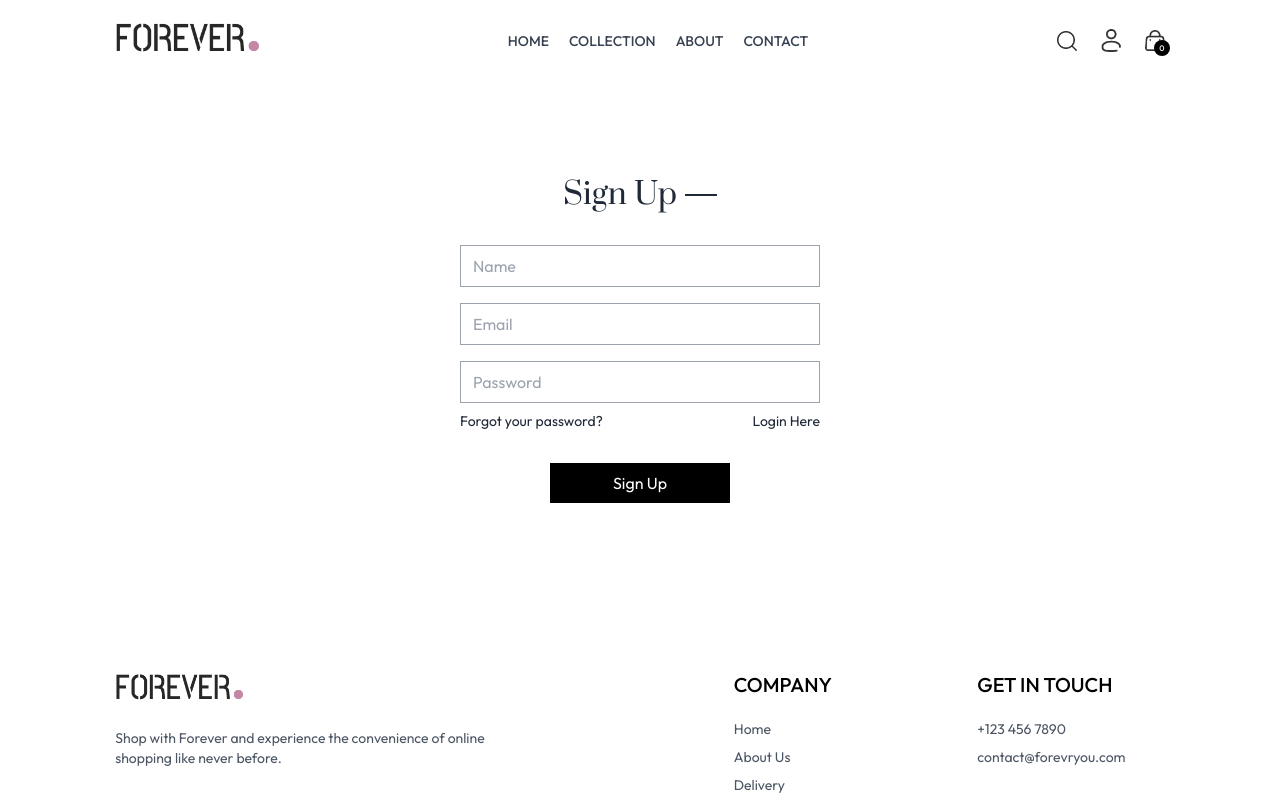
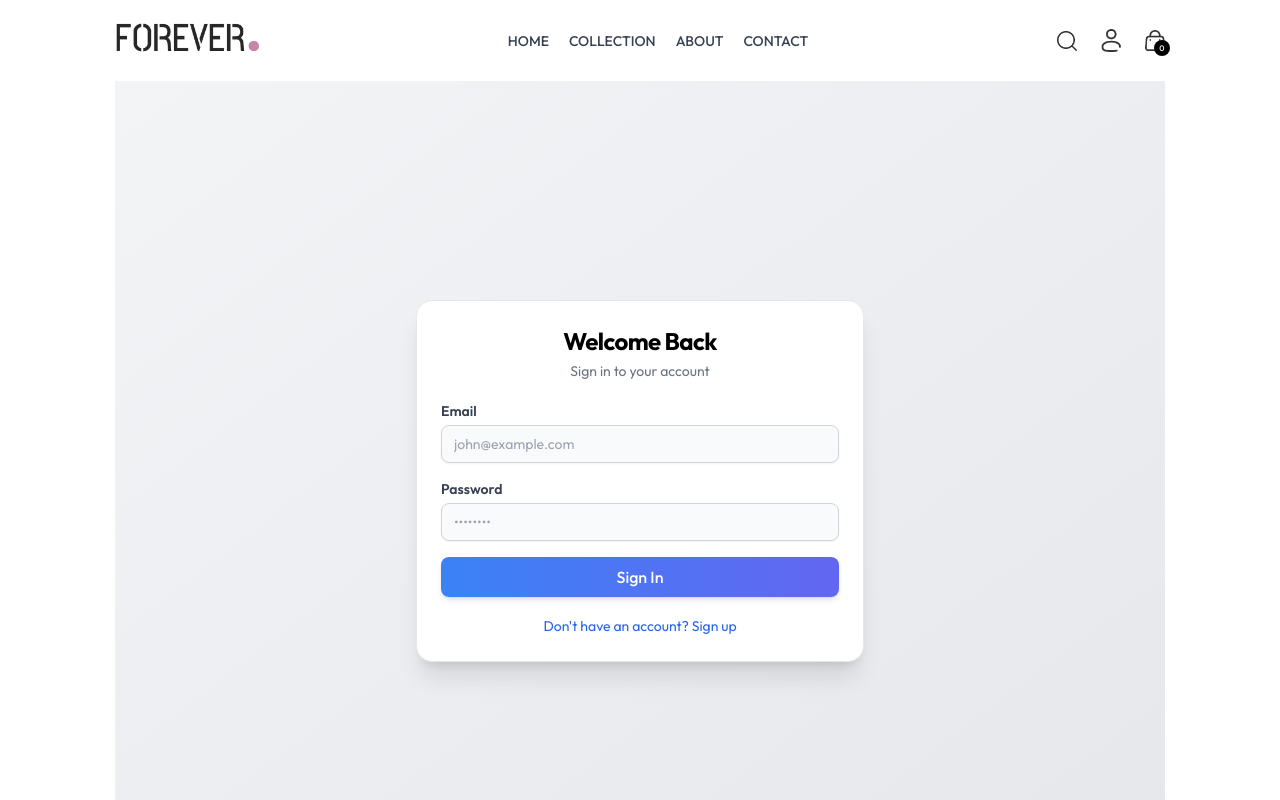
Before and after one commit to Piyush-13090/Forever, a React (Vite) app: page /login in a window 1280 px wide. Shown: the top 800 px of the page. Built offline with nearby package versions, Linux system fonts and the light colour scheme.

Commit message:
Add advanced professional profile card with login/signup UI

```diff
--- a/src/Pages/Login.jsx
+++ b/src/Pages/Login.jsx
@@ -1,135 +1,324 @@
+/* eslint-disable react/prop-types */
 import { useState, useEffect } from "react";
-import { useNavigate } from "react-router-dom";
 
+// ✅ Simple UI components
+const Button = ({ children, className = "", ...props }) => (
+  <button
+    {...props}
+    className={`px-4 py-2 rounded-lg font-medium transition-transform duration-200
+    bg-gradient-to-r from-blue-500 to-indigo-500 text-white shadow-md
+    hover:from-blue-600 hover:to-indigo-600 hover:shadow-lg active:scale-95 ${className}`}
+  >
+    {children}
+  </button>
+);
+
+const Input = ({ className = "", ...props }) => (
+  <input
+    {...props}
+    className={`w-full px-3 py-2 rounded-lg border border-gray-300 bg-gray-50
+    focus:outline-none focus:ring-2 focus:ring-blue-500 focus:border-transparent
+    text-sm shadow-sm transition ${className}`}
+  />
+);
+
+const Card = ({ children, className = "", ...props }) => (
+  <div
+    {...props}
+    className={`bg-white shadow-xl rounded-2xl border border-gray-200 ${className}`}
+  >
+    {children}
+  </div>
+);
+
+const CardHeader = ({ children, className = "" }) => (
+  <div className={`mb-5 ${className}`}>{children}</div>
+);
+const CardTitle = ({ children }) => (
+  <h2 className="text-2xl font-bold tracking-tight">{children}</h2>
+);
+const CardDescription = ({ children }) => (
+  <p className="text-gray-500 text-sm mt-1">{children}</p>
+);
+const CardContent = ({ children }) => <div>{children}</div>;
+
+const Label = ({ htmlFor, children }) => (
+  <label
+    htmlFor={htmlFor}
+    className="text-sm font-semibold block mb-1 text-gray-700"
+  >
+    {children}
+  </label>
+);
+
+// ✅ Main Component
 const Login = () => {
-  const [currentState, setCurrentState] = useState("Sign Up");
   const [isLoggedIn, setIsLoggedIn] = useState(false);
-  const [user, setUser] = useState(null);
-  const [countdown, setCountdown] = useState(3);
-  const [isNewUser, setIsNewUser] = useState(false);
+  const [userProfile, setUserProfile] = useState(null);
+  const [loginForm, setLoginForm] = useState({ email: "", password: "", name: "" });
+  const [isSignUp, setIsSignUp] = useState(false);
+  const [isEditing, setIsEditing] = useState(false);
+  const [editForm, setEditForm] = useState({ name: "", bio: "", location: "" });
 
-  const navigate = useNavigate();
+  useEffect(() => {
+    const savedUser = localStorage.getItem("userProfile");
+    if (savedUser) {
+      const user = JSON.parse(savedUser);
+      setUserProfile(user);
+      setIsLoggedIn(true);
+    }
+  }, []);
 
-  const onSubmitHandler = (e) => {
+  const handleLogin = (e) => {
     e.preventDefault();
+    if (!loginForm.email || !loginForm.password) {
+      alert("Please fill in all fields");
+      return;
+    }
+    if (isSignUp && !loginForm.name) {
+      alert("Please enter your name");
+      return;
+    }
 
-    if (currentState === "Login") {
+    const profile = {
+      email: loginForm.email,
+      name: isSignUp ? loginForm.name : loginForm.email.split("@")[0],
+      bio: "Welcome to my profile!",
+      location: "Earth",
+      joinDate: new Date().toLocaleDateString(),
+    };
+
+    localStorage.setItem("userProfile", JSON.stringify(profile));
+    setUserProfile(profile);
     setIsLoggedIn(true);
-      setUser({ name: "Piyush", email: "test@example.com" });
-      setIsNewUser(false);
-    } else {
-      setIsLoggedIn(true);
-      setUser({ name: "New User", email: "signup@example.com" });
-      setIsNewUser(true);
-      setCountdown(3);
+    setLoginForm({ email: "", password: "", name: "" });
+    alert(isSignUp ? "Account created successfully!" : "Logged in successfully!");
+  };
+
+  const handleLogout = () => {
+    localStorage.removeItem("userProfile");
+    setUserProfile(null);
+    setIsLoggedIn(false);
+    setIsEditing(false);
+    alert("Logged out!");
+  };
+
+  const handleEditProfile = (e) => {
+    e.preventDefault();
+    if (userProfile) {
+      const updatedProfile = {
+        ...userProfile,
+        name: editForm.name || userProfile.name,
+        bio: editForm.bio || userProfile.bio,
+        location: editForm.location || userProfile.location,
+      };
+      localStorage.setItem("userProfile", JSON.stringify(updatedProfile));
+      setUserProfile(updatedProfile);
+      setIsEditing(false);
+      setEditForm({ name: "", bio: "", location: "" });
+      alert("Profile updated!");
     }
   };
 
-  const handleLogout = () => {
-    setIsLoggedIn(false);
-    setUser(null);
-    setCurrentState("Login");
+  const startEditing = () => {
+    if (userProfile) {
+      setEditForm({
+        name: userProfile.name,
+        bio: userProfile.bio || "",
+        location: userProfile.location || "",
+      });
+      setIsEditing(true);
+    }
   };
 
-  // ✅ Countdown for new users -> then redirect to homepage
-  useEffect(() => {
-    if (isLoggedIn && isNewUser) {
-      if (countdown === 0) {
-        navigate("/"); // redirect to homepage
+  // ✅ Profile page after login
+  if (isLoggedIn && userProfile) {
+    return (
+      <div className="min-h-screen flex items-center justify-center bg-gradient-to-br from-gray-50 via-gray-100 to-gray-200 p-6">
+        <Card className="max-w-4xl w-full overflow-hidden p-0">
+          {/* Banner */}
+          <div className="h-40 bg-gradient-to-r from-indigo-500 via-purple-500 to-pink-500 relative">
+            <div className="absolute top-4 right-4">
+              <Button
+                onClick={handleLogout}
+                className="px-5 py-2 rounded-full bg-white text-gray-800 shadow-md hover:shadow-lg hover:bg-gray-100"
+              >
+                Logout
+              </Button>
+            </div>
+          </div>
+
+          {/* Profile Section */}
+          <div className="px-8 pb-8 -mt-16 relative">
+            <div className="flex flex-col sm:flex-row items-center sm:items-end sm:space-x-6">
+              {/* Avatar */}
+              <div className="w-32 h-32 rounded-full bg-gradient-to-r from-blue-500 to-indigo-500 text-white flex items-center justify-center text-4xl font-bold shadow-2xl border-4 border-white">
+                {userProfile.name.charAt(0).toUpperCase()}
+              </div>
+              <div className="mt-4 sm:mt-0 text-center sm:text-left">
+                <h1 className="text-3xl font-bold text-gray-800">{userProfile.name}</h1>
+                <p className="text-gray-500 text-lg">{userProfile.email}</p>
+              </div>
+            </div>
+
+            {/* Profile Info */}
+            <div className="mt-8 grid grid-cols-1 md:grid-cols-3 gap-6">
+              <div className="p-6 rounded-xl bg-gray-50 shadow-inner border">
+                <h3 className="font-semibold text-gray-700 text-sm uppercase">Bio</h3>
+                <p className="mt-2 text-gray-600">{userProfile.bio}</p>
+              </div>
+              <div className="p-6 rounded-xl bg-gray-50 shadow-inner border">
+                <h3 className="font-semibold text-gray-700 text-sm uppercase">Location</h3>
+                <p className="mt-2 text-gray-600">{userProfile.location}</p>
+              </div>
+              <div className="p-6 rounded-xl bg-gray-50 shadow-inner border">
+                <h3 className="font-semibold text-gray-700 text-sm uppercase">Member Since</h3>
+                <p className="mt-2 text-gray-600">{userProfile.joinDate}</p>
+              </div>
+            </div>
+
+            {/* Edit button */}
+            <div className="mt-8 flex justify-center md:justify-end">
+              <Button
+                onClick={startEditing}
+                className="px-6 py-2 rounded-full bg-gradient-to-r from-indigo-500 to-purple-600 shadow-md hover:shadow-lg hover:scale-105 transition"
+              >
+                Edit Profile
+              </Button>
+            </div>
+
+            {/* Edit form */}
+            {isEditing && (
+              <form
+                onSubmit={handleEditProfile}
+                className="mt-8 p-6 bg-white rounded-xl shadow-lg border space-y-5"
+              >
+                <div>
+                  <Label htmlFor="editName">Name</Label>
+                  <Input
+                    id="editName"
+                    value={editForm.name}
+                    onChange={(e) =>
+                      setEditForm((prev) => ({ ...prev, name: e.target.value }))
                     }
-      const timer = setTimeout(() => setCountdown((prev) => prev - 1), 1000);
-      return () => clearTimeout(timer);
+                  />
+                </div>
+                <div>
+                  <Label htmlFor="editBio">Bio</Label>
+                  <Input
+                    id="editBio"
+                    value={editForm.bio}
+                    onChange={(e) =>
+                      setEditForm((prev) => ({ ...prev, bio: e.target.value }))
                     }
-  }, [isLoggedIn, isNewUser, countdown, navigate]);
-
-  // ✅ Show welcome screen for new user
-  if (isLoggedIn && isNewUser) {
-    return (
-      <div className="flex flex-col items-center justify-center min-h-screen text-gray-800">
-        <h1 className="text-2xl font-bold mb-4">
-          🎉 Welcome, {user?.name} 🎉
-        </h1>
-        <p className="text-lg">Redirecting to homepage in {countdown}...</p>
+                    placeholder="Tell us about yourself..."
+                  />
+                </div>
+                <div>
+                  <Label htmlFor="editLocation">Location</Label>
+                  <Input
+                    id="editLocation"
+                    value={editForm.location}
+                    onChange={(e) =>
+                      setEditForm((prev) => ({
+                        ...prev,
+                        location: e.target.value,
+                      }))
+                    }
+                    placeholder="Where are you from?"
+                  />
+                </div>
+                <div className="flex gap-4 justify-end">
+                  <Button type="submit" className="px-6 py-2 rounded-full">
+                    Save
+                  </Button>
+                  <Button
+                    type="button"
+                    onClick={() => setIsEditing(false)}
+                    className="px-6 py-2 rounded-full bg-gray-200 text-gray-700 hover:bg-gray-300"
+                  >
+                    Cancel
+                  </Button>
+                </div>
+              </form>
+            )}
+          </div>
+        </Card>
       </div>
     );
   }
 
-  // ✅ If logged in (existing user) -> Profile Page
-  if (isLoggedIn) {
+  // ✅ Login / Signup Page
   return (
-      <div className="flex flex-col items-center justify-center min-h-screen text-gray-800">
-        <h1 className="text-2xl font-bold mb-4">Welcome Back, {user?.name} 👋</h1>
-        <p className="mb-6">Email: {user?.email}</p>
+    <div className="min-h-screen flex items-center justify-center bg-gradient-to-br from-gray-100 to-gray-200 p-4">
+      <Card className="max-w-md w-full p-6">
+        <CardHeader className="text-center">
+          <CardTitle>{isSignUp ? "Create Account" : "Welcome Back"}</CardTitle>
+          <CardDescription>
+            {isSignUp ? "Sign up to get started" : "Sign in to your account"}
+          </CardDescription>
+        </CardHeader>
+        <CardContent>
+          <form onSubmit={handleLogin} className="space-y-4">
+            {isSignUp && (
+              <div>
+                <Label htmlFor="name">Full Name</Label>
+                <Input
+                  id="name"
+                  type="text"
+                  value={loginForm.name}
+                  onChange={(e) =>
+                    setLoginForm((prev) => ({ ...prev, name: e.target.value }))
+                  }
+                  placeholder="John Doe"
+                />
+              </div>
+            )}
+            <div>
+              <Label htmlFor="email">Email</Label>
+              <Input
+                id="email"
+                type="email"
+                value={loginForm.email}
+                onChange={(e) =>
+                  setLoginForm((prev) => ({ ...prev, email: e.target.value }))
+                }
+                placeholder="john@example.com"
+              />
+            </div>
+            <div>
+              <Label htmlFor="password">Password</Label>
+              <Input
+                id="password"
+                type="password"
+                value={loginForm.password}
+                onChange={(e) =>
+                  setLoginForm((prev) => ({
+                    ...prev,
+                    password: e.target.value,
+                  }))
+                }
+                placeholder="••••••••"
+              />
+            </div>
+            <Button type="submit" className="w-full mt-2">
+              {isSignUp ? "Sign Up" : "Sign In"}
+            </Button>
+            <div className="text-center mt-4">
               <button
-          onClick={handleLogout}
-          className="bg-red-600 text-white px-6 py-2 rounded-md"
+                type="button"
+                onClick={() => setIsSignUp(!isSignUp)}
+                className="text-sm text-blue-600 hover:underline"
               >
-          Logout
-        </button>
-      </div>
-    );
-  }
-
-  // ✅ Otherwise show Login / Sign Up form
-  return (
-    <form
-      onSubmit={onSubmitHandler}
-      className="flex flex-col items-center w-[90%] sm:max-w-96 m-auto mt-14 gap-4 text-gray-800"
-    >
-      <div className="inline-flex items-center gap-2 mb-2 mt-10">
-        <p className="prata-regular text-3xl"> {currentState}</p>
-        <hr className="border-none h-[1.5px] w-8 bg-gray-800 " />
-      </div>
-
-      <div className="w-full px-3 py-2 flex flex-col gap-4">
-        {currentState === "Sign Up" && (
-          <input
-            type="text"
-            className="w-full px-3 py-2 border border-gray-400"
-            placeholder="Name"
-            required
-          />
-        )}
-
-        <input
-          type="email"
-          className="w-full px-3 py-2 border border-gray-400"
-          placeholder="Email"
-          required
-        />
-        <input
-          type="password"
-          className="w-full px-3 py-2 border border-gray-400"
-          placeholder="Password"
-          required
-        />
-
-        <div className="w-full flex justify-between text-sm mt-[-8px]">
-          <p className="cursor-pointer">Forgot your password?</p>
-          {currentState === "Login" ? (
-            <p
-              onClick={() => setCurrentState("Sign Up")}
-              className="cursor-pointer"
-            >
-              Create Account
-            </p>
-          ) : (
-            <p
-              onClick={() => setCurrentState("Login")}
-              className="cursor-pointer"
-            >
-              Login Here
-            </p>
-          )}
-        </div>
-        <button
-          type="submit"
-          className="w-1/2 m-auto bg-black text-white px-8 py-2 mt-4 "
-        >
-          {currentState === "Login" ? "Sign In" : "Sign Up"}
+                {isSignUp
+                  ? "Already have an account? Sign in"
+                  : "Don't have an account? Sign up"}
               </button>
             </div>
           </form>
+        </CardContent>
+      </Card>
+    </div>
   );
 };
 
```
Lines whose indentation alone changed are shown as unchanged.
